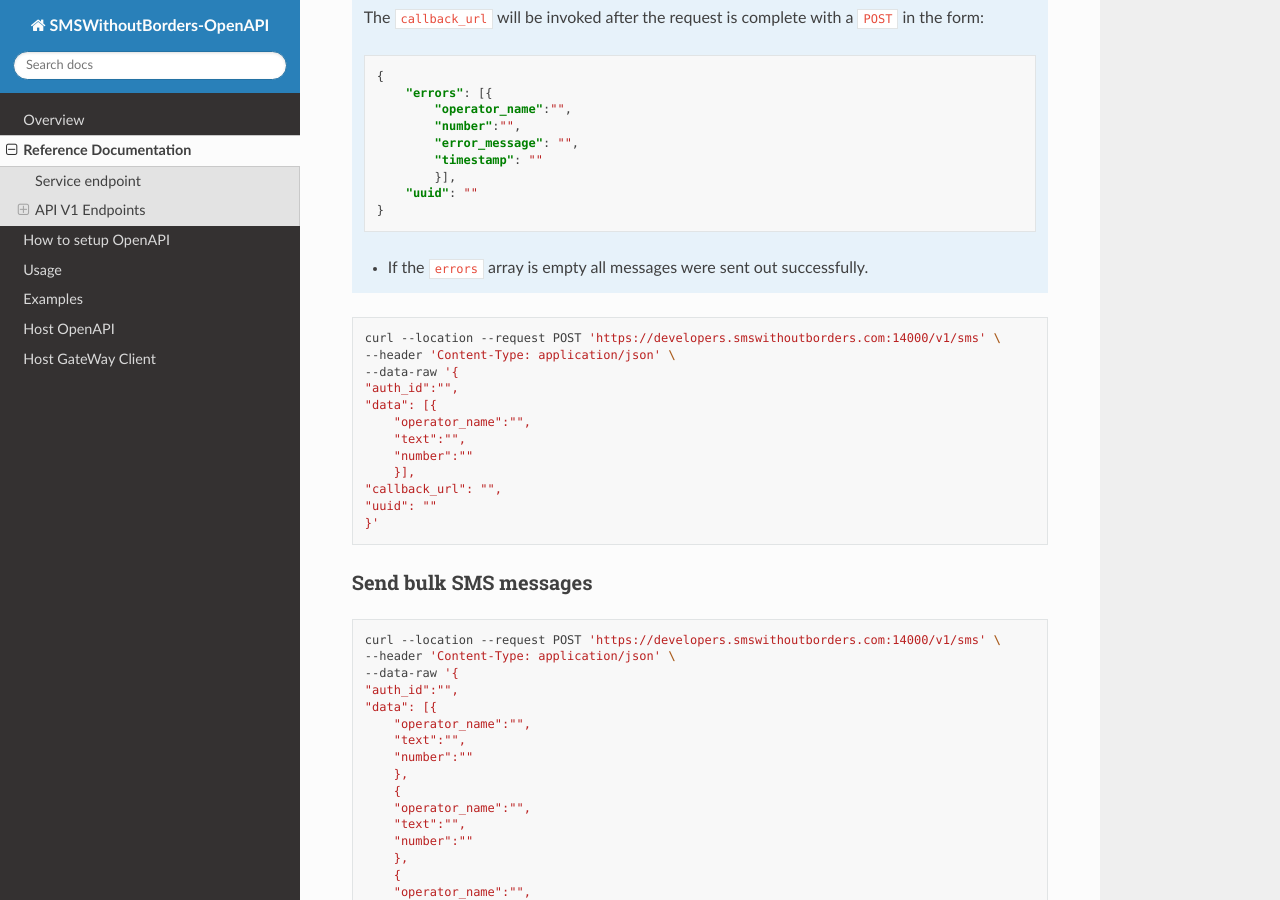
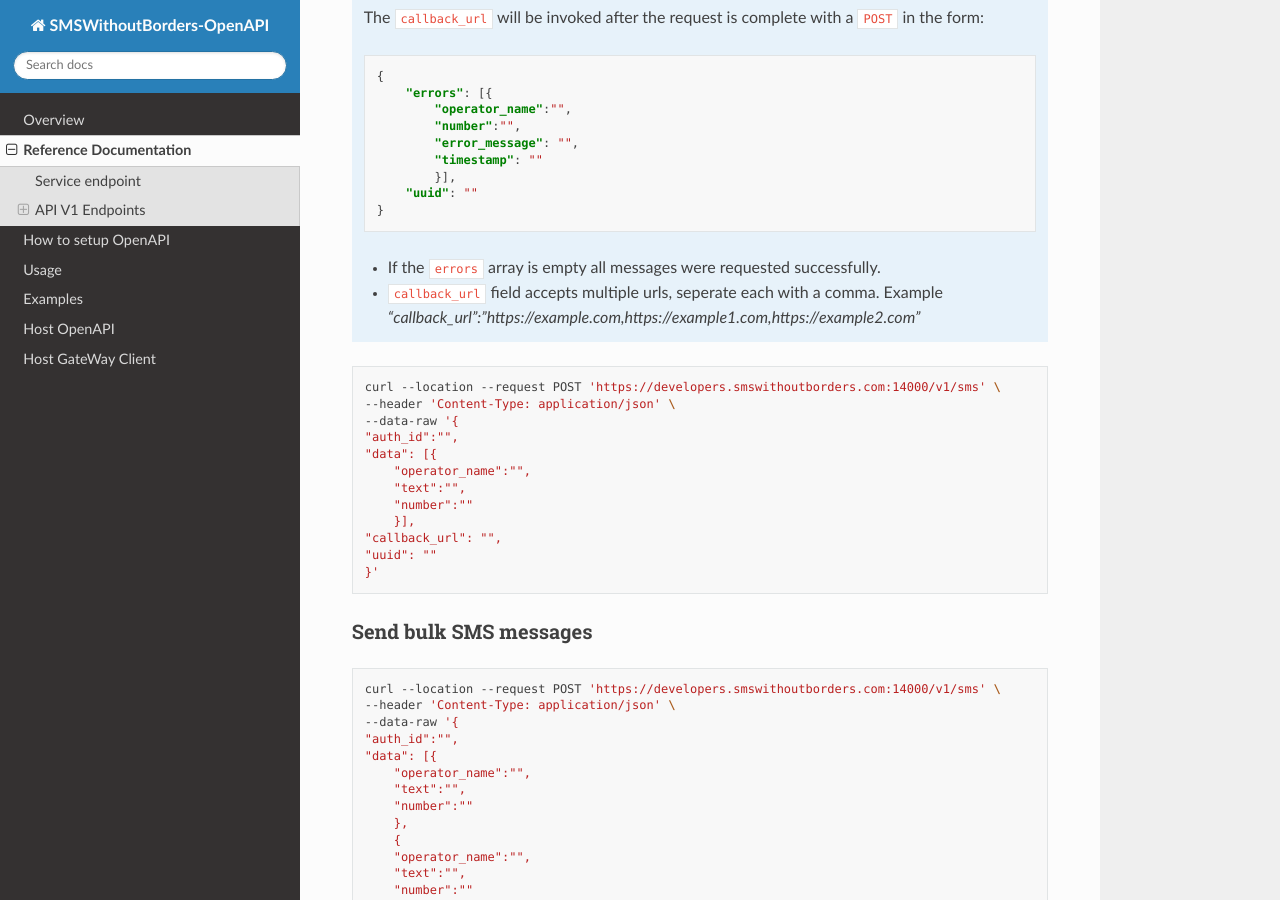
Before and after one commit to smswithoutborders/SMSWithoutBorders-OpenAPI, a Sphinx documentation site: the page built from docs/reference_documentation.rst, in a window 1280 px wide and 900 px high, scrolled down 994 px. Built offline with Sphinx 7.4.7 and the Read the Docs theme 2.0.0, drawn with Linux system fonts in a browser that asks for light colours.

Commit message:
update: docs

```diff
--- a/docs/reference_documentation.rst
+++ b/docs/reference_documentation.rst
@@ -58,7 +58,8 @@ Send single SMS message
             "uuid": ""
         }
 
-    - If the ``errors`` array is empty all messages were sent out successfully.
+    - If the ``errors`` array is empty all messages were requested successfully.
+    - ``callback_url`` field accepts multiple urls, seperate each with a comma. Example `"callback_url":"https://example.com,https://example1.com,https://example2.com"`
 
 .. code-block:: bash
 
```
Also changed, not shown: docs/CONFIGURATIONS.md (+2 -2 lines).
